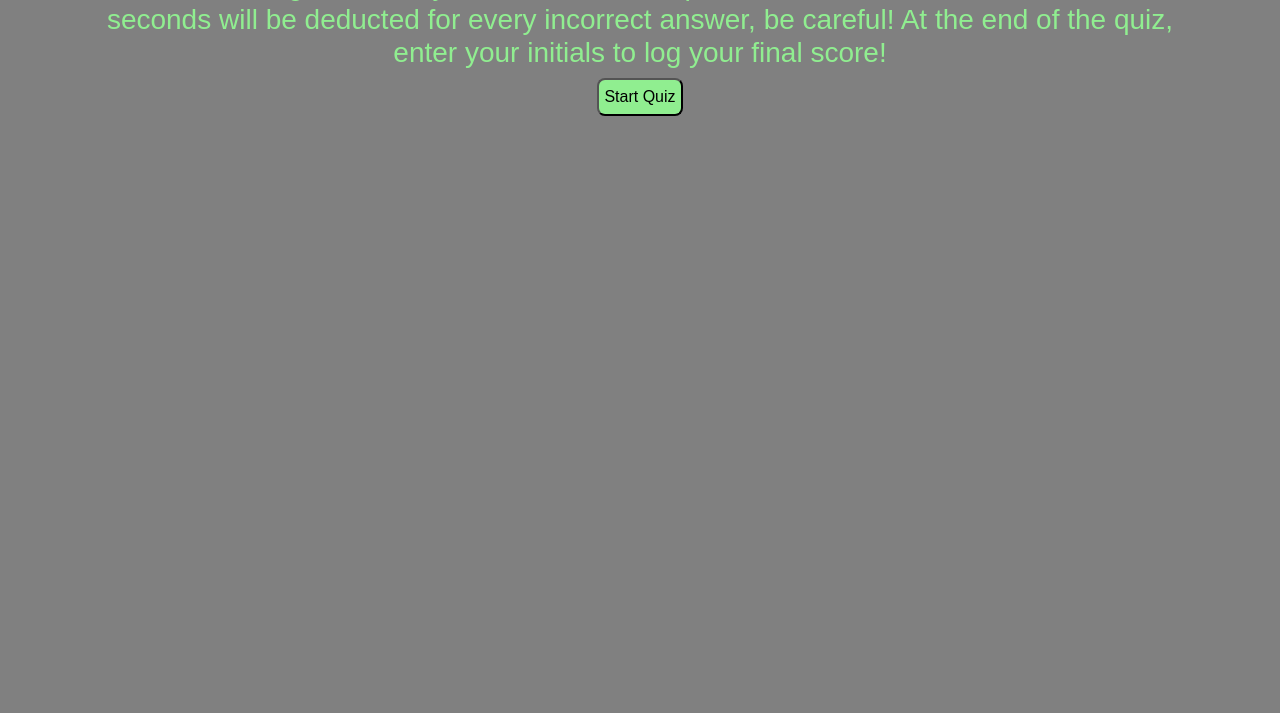
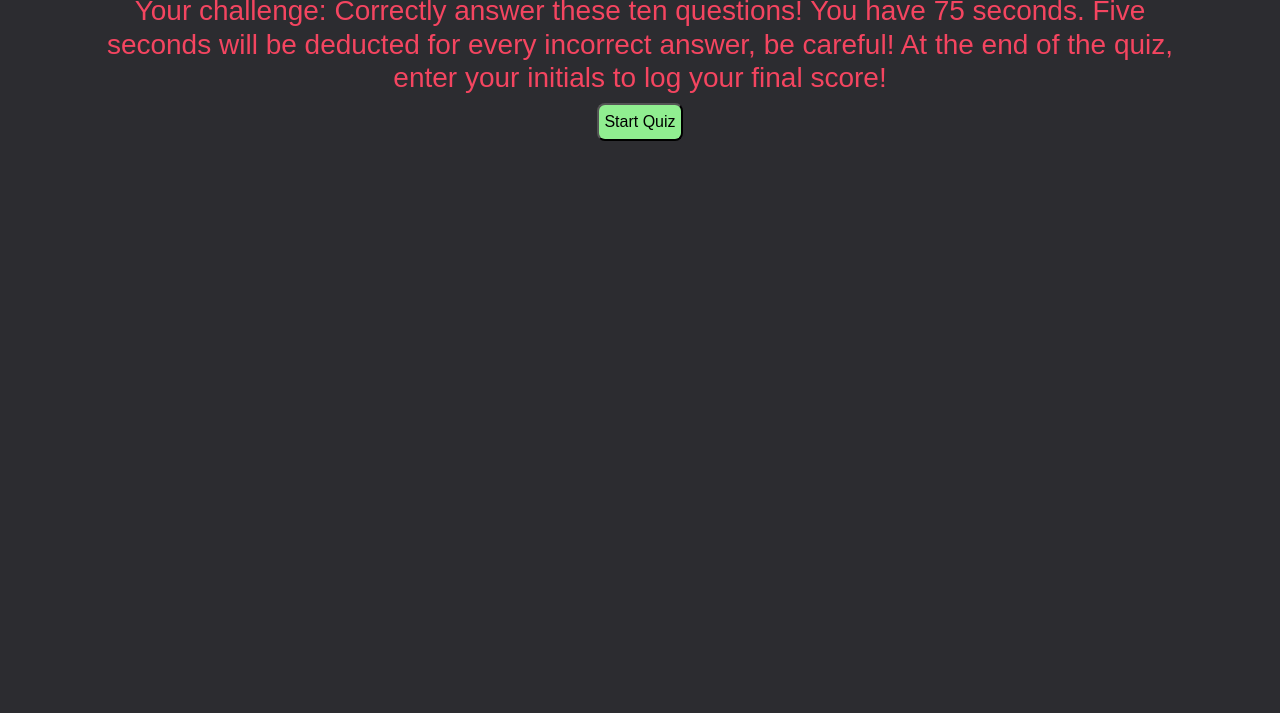
Before and after one commit to Crowe828/code-quiz, a plain HTML site: page index.html in a window 1280 px wide. Shown: the part 87-800 px from the top of the page. Drawn offline with nearby package versions, Linux system fonts and the light colour scheme.

Commit message:
improved styling

```diff
--- a/assets/css/style.css
+++ b/assets/css/style.css
@@ -1,11 +1,15 @@
 body {
-  background-color: grey;
-  color: #90ee90;
+  background-color: rgb(44, 44, 48);
+  color: #f44560;
   font-family: Arial, Helvetica, sans-serif;
 }
 
+.container {
+  margin-top: 25px;
+}
+
 .button {
-  background-color: #4caf50; /* Green */
+  background-color: #4caf50;
   border: none;
   color: white;
   padding: 15px 32px;
```
